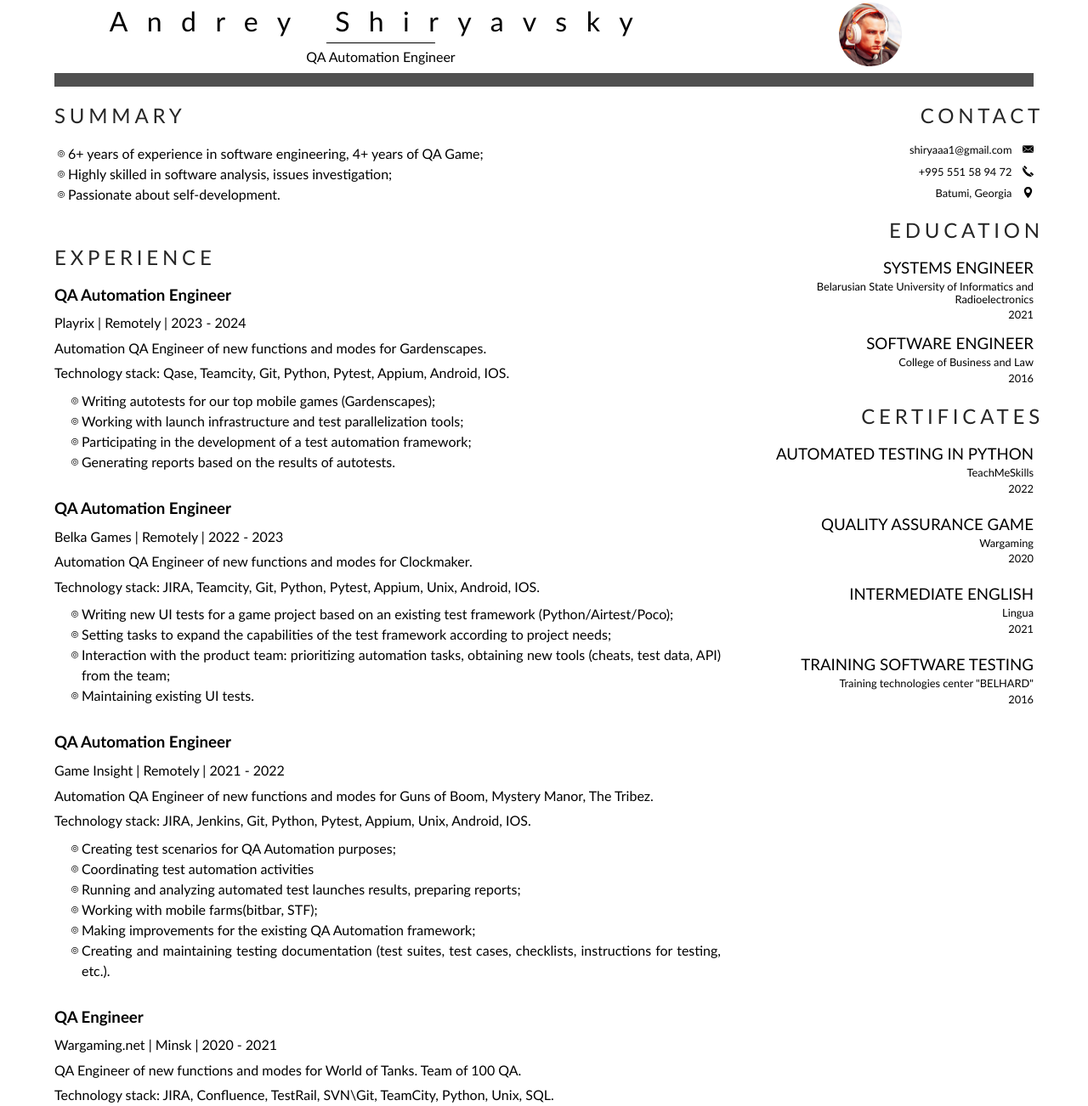
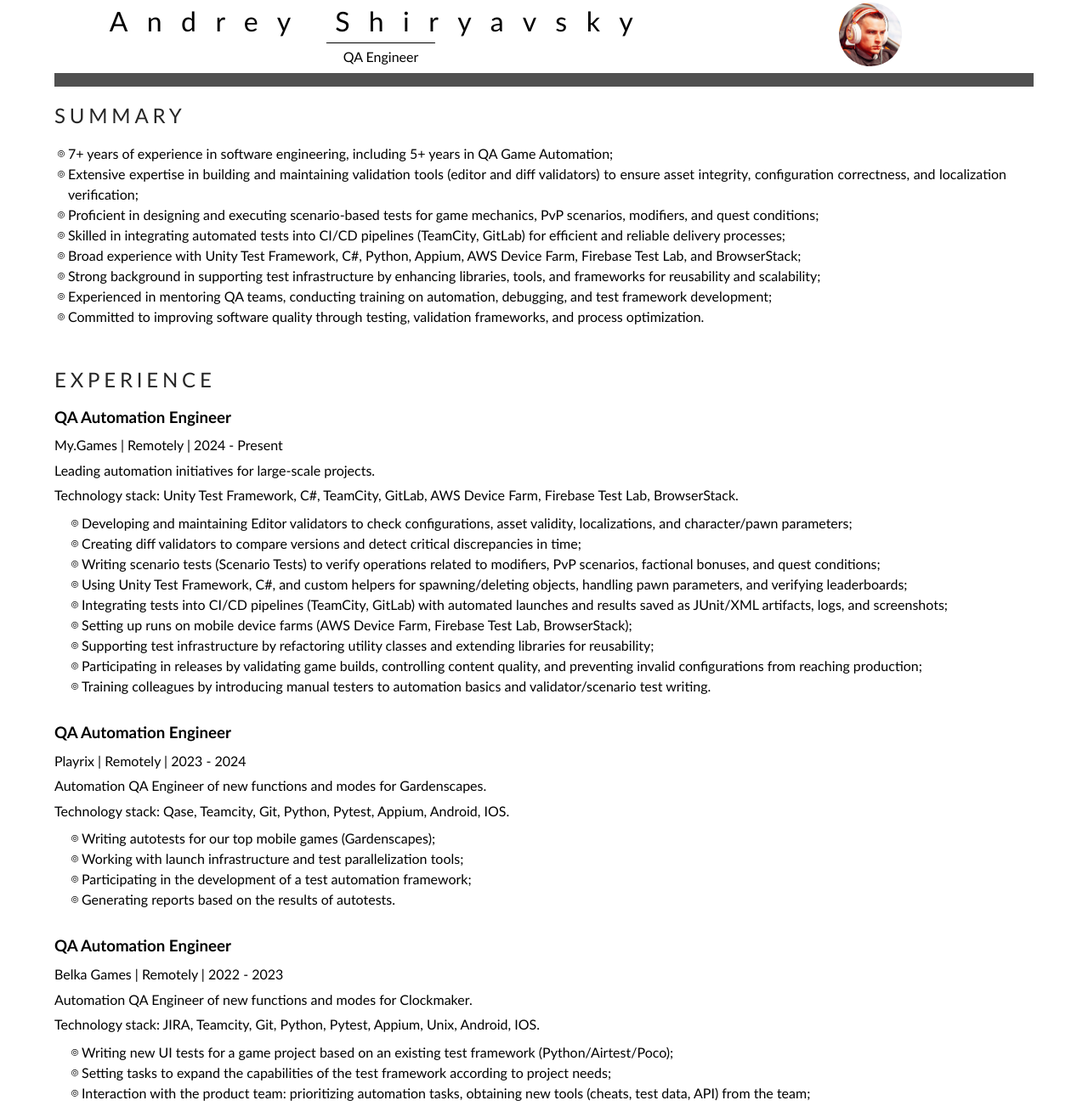
Before and after one commit to AlfaLucky/CV-Andrey-Shiryavsky, a plain HTML site: page cv/index.html in a window 1280 px wide. Shown: the part 87-1389 px from the top of the page at 85% size. Drawn offline with Linux system fonts and the light colour scheme.

Commit message:
Update information

```diff
--- a/cv/index.html
+++ b/cv/index.html
@@ -19,7 +19,7 @@
             <div class="info">
                 <h1 class="name">Andrey Shiryavsky</h1>
                 <div class="separator"></div>
-                <p class="position">QA Automation Engineer</p>
+                <p class="position">QA Engineer</p>
             </div>
             <div class="photo">
                 <img class="image" src="./img/photo.jpg" />
@@ -30,13 +30,35 @@
                 <section class="about asset">
                     <h2 class="-title">Summary</h2>
                     <ul class="-list -level-0">
-                        <li>6+ years of experience in software engineering, 4+ years of QA Game;</li>
-                        <li>Highly skilled in software analysis, issues investigation;</li>
-                        <li>Passionate about self-development.</li>
+                        <li>7+ years of experience in software engineering, including 5+ years in QA Game Automation;</li>
+                        <li>Extensive expertise in building and maintaining validation tools (editor and diff validators) to ensure asset integrity, configuration correctness, and localization verification;</li>
+                        <li>Proficient in designing and executing scenario-based tests for game mechanics, PvP scenarios, modifiers, and quest conditions;</li>
+                        <li>Skilled in integrating automated tests into CI/CD pipelines (TeamCity, GitLab) for efficient and reliable delivery processes;</li>
+                        <li>Broad experience with Unity Test Framework, C#, Python, Appium, AWS Device Farm, Firebase Test Lab, and BrowserStack;</li>
+                        <li>Strong background in supporting test infrastructure by enhancing libraries, tools, and frameworks for reusability and scalability;</li>
+                        <li>Experienced in mentoring QA teams, conducting training on automation, debugging, and test framework development;</li>
+                        <li>Committed to improving software quality through testing, validation frameworks, and process optimization.</li>
                     </ul>
                 </section>
                 <section class="experience asset">
                     <h2 class="-title">Experience</h2>
+                    <div class="asset">
+                        <h3>QA Automation Engineer</h3>
+                        <p>My.Games | Remotely | 2024 - Present</p>
+                        <p class="description">Leading automation initiatives for large-scale projects.</p>
+                        <p>Technology stack: Unity Test Framework, C#, TeamCity, GitLab, AWS Device Farm, Firebase Test Lab, BrowserStack.</p>
+                        <ul class="-list -level-1 resp">
+                            <li>Developing and maintaining Editor validators to check configurations, asset validity, localizations, and character/pawn parameters;</li>
+                            <li>Creating diff validators to compare versions and detect critical discrepancies in time;</li>
+                            <li>Writing scenario tests (Scenario Tests) to verify operations related to modifiers, PvP scenarios, factional bonuses, and quest conditions;</li>
+                            <li>Using Unity Test Framework, C#, and custom helpers for spawning/deleting objects, handling pawn parameters, and verifying leaderboards;</li>
+                            <li>Integrating tests into CI/CD pipelines (TeamCity, GitLab) with automated launches and results saved as JUnit/XML artifacts, logs, and screenshots;</li>
+                            <li>Setting up runs on mobile device farms (AWS Device Farm, Firebase Test Lab, BrowserStack);</li>
+                            <li>Supporting test infrastructure by refactoring utility classes and extending libraries for reusability;</li>
+                            <li>Participating in releases by validating game builds, controlling content quality, and preventing invalid configurations from reaching production;</li>
+                            <li>Training colleagues by introducing manual testers to automation basics and validator/scenario test writing.</li>
+                        </ul>
+                    </div>
                     <div class="asset">
                         <h3>QA Automation Engineer</h3>
                         <p>Playrix | Remotely | 2023 - 2024</p>
@@ -62,103 +84,12 @@
                         </ul>
                     </div>
                     <div class="asset">
-                        <h3>QA Automation Engineer</h3>
+                        <h3>QA Engineer</h3>
                         <p>Game Insight | Remotely | 2021 - 2022</p>
                         <p class="description">Automation QA Engineer of new functions and modes for Guns of Boom, Mystery Manor, The Tribez.</p>
                         <p>Technology stack: JIRA, Jenkins, Git, Python, Pytest, Appium, Unix, Android, IOS.</p>
                         <ul class="-list -level-1 resp">
-                            <li>Creating test scenarios for QA Automation purposes;</li>
-                            <li>Coordinating test automation activities</li>
-                            <li>Running and analyzing automated test launches results, preparing reports;</li>
-                            <li>Working with mobile farms(bitbar, STF);</li>
-                            <li>Making improvements for the existing QA Automation framework;</li>
-                            <li>Creating and maintaining testing documentation (test suites, test cases, checklists, instructions for testing, etc.).</li>
                         </ul>
-                    </div>
-                    <div class="asset">
-                        <h3>QA Engineer</h3>
-                        <p>Wargaming.net | Minsk | 2020 - 2021</p>
-                        <p class="description">QA Engineer of new functions and modes for World of Tanks. Team of 100 QA.</p>
-                        <p>Technology stack: JIRA, Confluence, TestRail, SVN\Git, TeamCity, Python, Unix, SQL.</p>
-                        <ul class="-list -level-1 resp">
-                            <li>Quality assurance for game features;</li>
-                            <li>Client-server features testing;</li>
-                            <li>Integration testing between game components, game and web services;</li>
-                            <li>Working with various game development tools and instruments;</li>
-                            <li>Creating and maintaining testing documentation (test suites, test cases, checklists, instructions for testing, etc.);</li>
-                            <li>Processing auto-test results;</li>
-                            <li>Processing external testing results.</li>
-                        </ul>
-                    </div>
-                    <div class="asset">
-                        <h3>Software Engineer</h3>
-                        <p>MAV | Minsk | 2018 - 2020</p>
-                        <p class="description">Automation of production processes. Team of 4 developers.</p>
-                        <p>Technology stack: VBA, SQL, C, Windows server.</p>
-                        <ul class="-list -level-1 resp">
-                            <li>Implementation of automations and monitoring systems;</li>
-                            <li>User consultation on technical issues;</li>
-                            <li>ERP system support;</li>
-                            <li>Monitoring and securing the corporate network;</li>
-                        </ul>
-                    </div>
-                    <div class="asset">
-                        <h3>System Administrator</h3>
-                        <p>TTN | Minsk | 2014 - 2015</p>
-                        <p class="description">Served a small park of computer equipment</p>
-                    </div>
-                </section>
-            </section>
-            <section class="sidebar">
-                <section class="contact asset">
-                    <h2 class="-title">Contact</h2>
-                    <div class="asset">
-                        <a href="mailto:shiryaaa1@gmail.com">shiryaaa1@gmail.com</a>
-                        <img class="icon" src="./img/email.svg" />
-                    </div>
-                    <div class="asset">
-                        <a href="tel:+995551589472">+995 551 58 94 72</a>
-                        <img class="icon" src="./img/phone.svg" />
-                    </div>
-                    <div class="asset">
-                        <a href="https://www.google.com/maps/place/minsk/">Batumi, Georgia</a>
-                        <img class="icon" src="./img/location.svg" />
-                    </div>
-                </section>
-                <section class="education asset">
-                    <h2 class="-title">Education</h2>
-                    <div class="asset">
-                        <h3>Systems engineer</h3>
-                        <p>Belarusian State University of Informatics and Radioelectronics</p>
-                        <p>2021</p>
-                    </div>
-                    <div class="asset">
-                        <h3>Software Engineer</h3>
-                        <p>College of Business and Law</p>
-                        <p>2016</p>
-                    </div>
-                </section>
-                <section class="certificates asset">
-                    <h2 class="-title">Certificates</h2>
-                    <div class="asset">
-                        <h3>Automated testing in Python</h3>
-                        <p>TeachMeSkills</p>
-                        <p>2022</p>
-                    </div>
-                    <div class="asset">
-                        <h3>Quality Assurance Game</h3>
-                        <p>Wargaming</p>
-                        <p>2020</p>
-                    </div>
-                    <div class="asset">
-                        <h3>Intermediate English</h3>
-                        <p>Lingua</p>
-                        <p>2021</p>
-                    </div>
-                    <div class="asset">
-                        <h3>Training Software Testing</h3>
-                        <p>Training technologies center "BELHARD"</p>
-                        <p>2016</p>
                     </div>
                 </section>
             </section>
```
